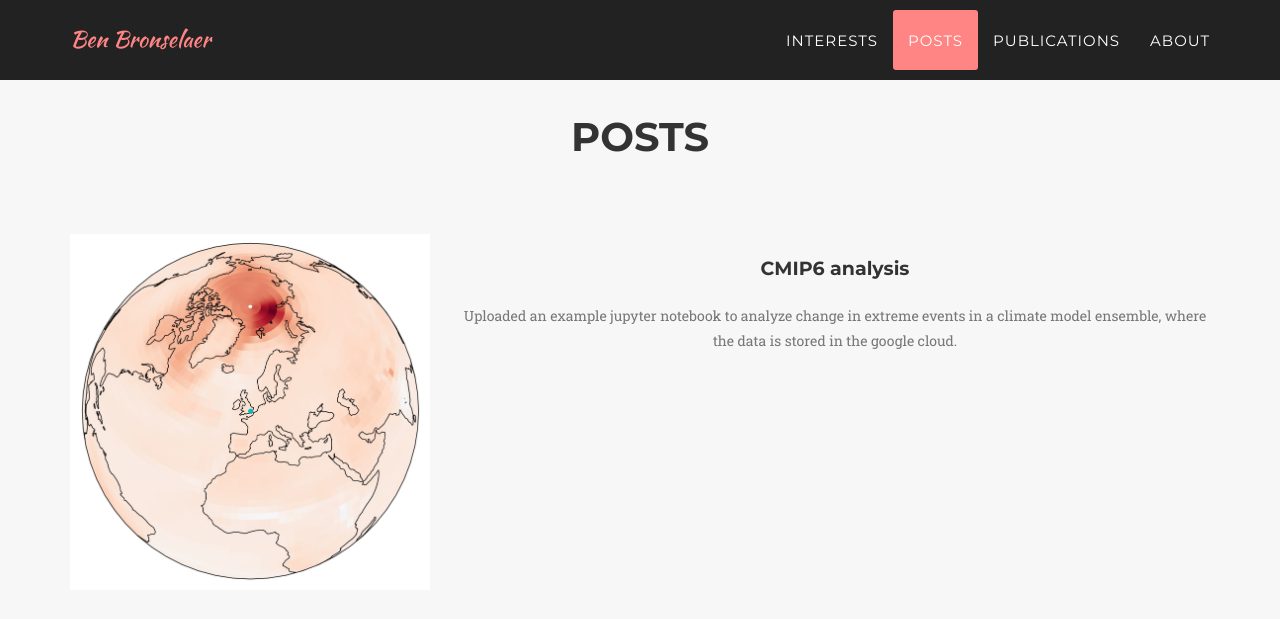
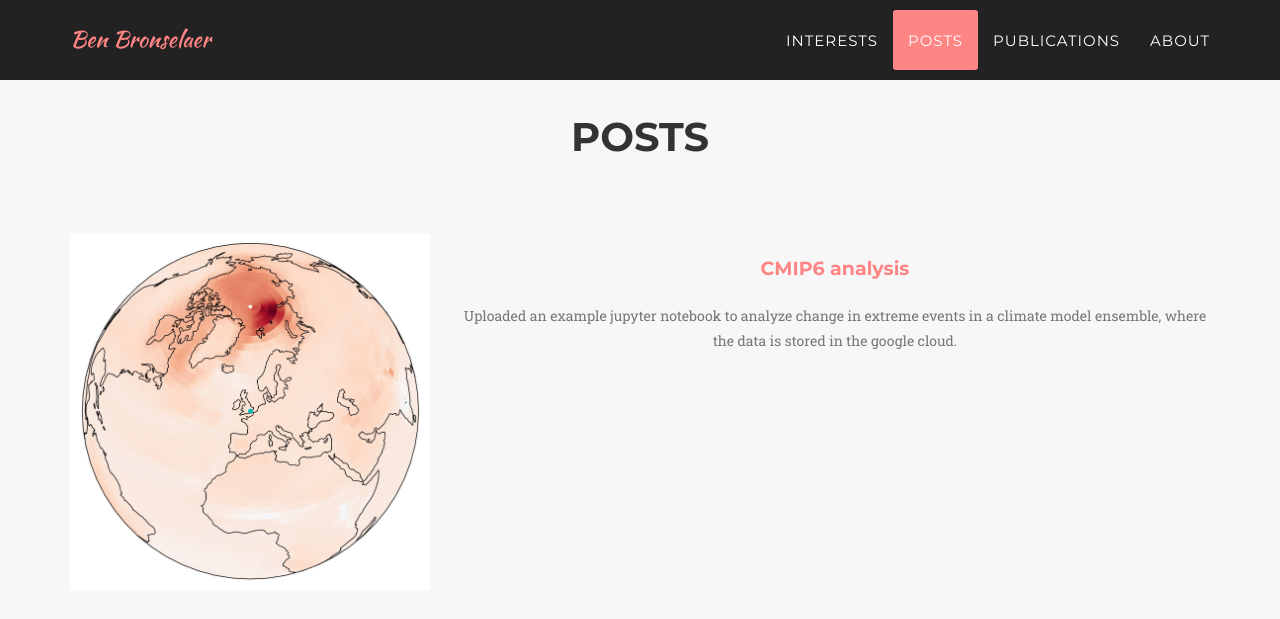
Before and after one commit to BenBronselaer/BenBronselaer.github.io, a Jekyll site: the page built from index.html, in a window 1280 px wide and 900 px high, scrolled down 1845 px. Shown: the top 619 px of the window. Built offline with Jekyll 4.4.1, drawn with Linux system fonts in a browser that asks for light colours; some web fonts are replaced.

Commit message:
Update projects.html

```diff
--- a/_includes/projects.html
+++ b/_includes/projects.html
@@ -16,7 +16,7 @@
                 </div>
                 <div class="col-sm-8">
                     <div class="team-member">
-                        <h4>{{ member.name }}</h4>
+                        <h4><a href="{{ member.doi }}">{{ member.name }}</h4>
                         <p class="text-muted">{{ member.blurb }}</p>
                     </div>
                 </div>
```
